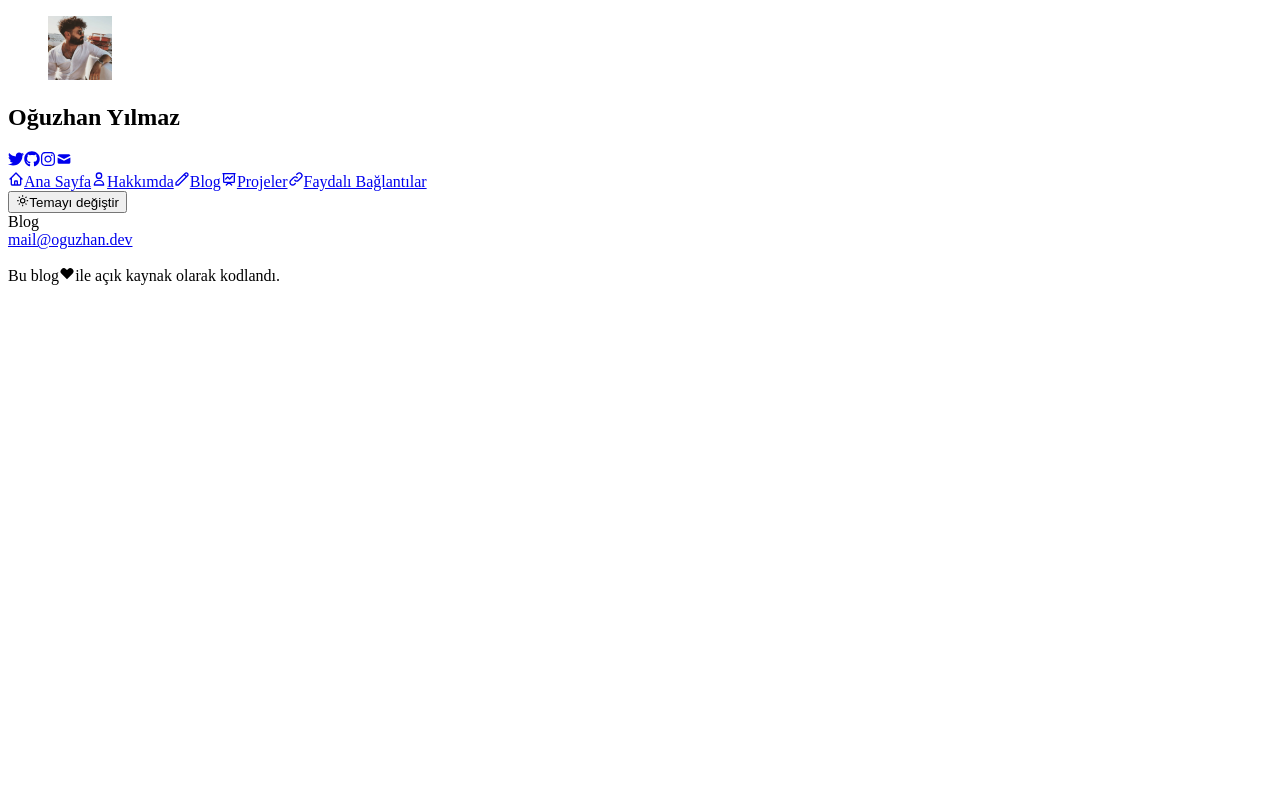
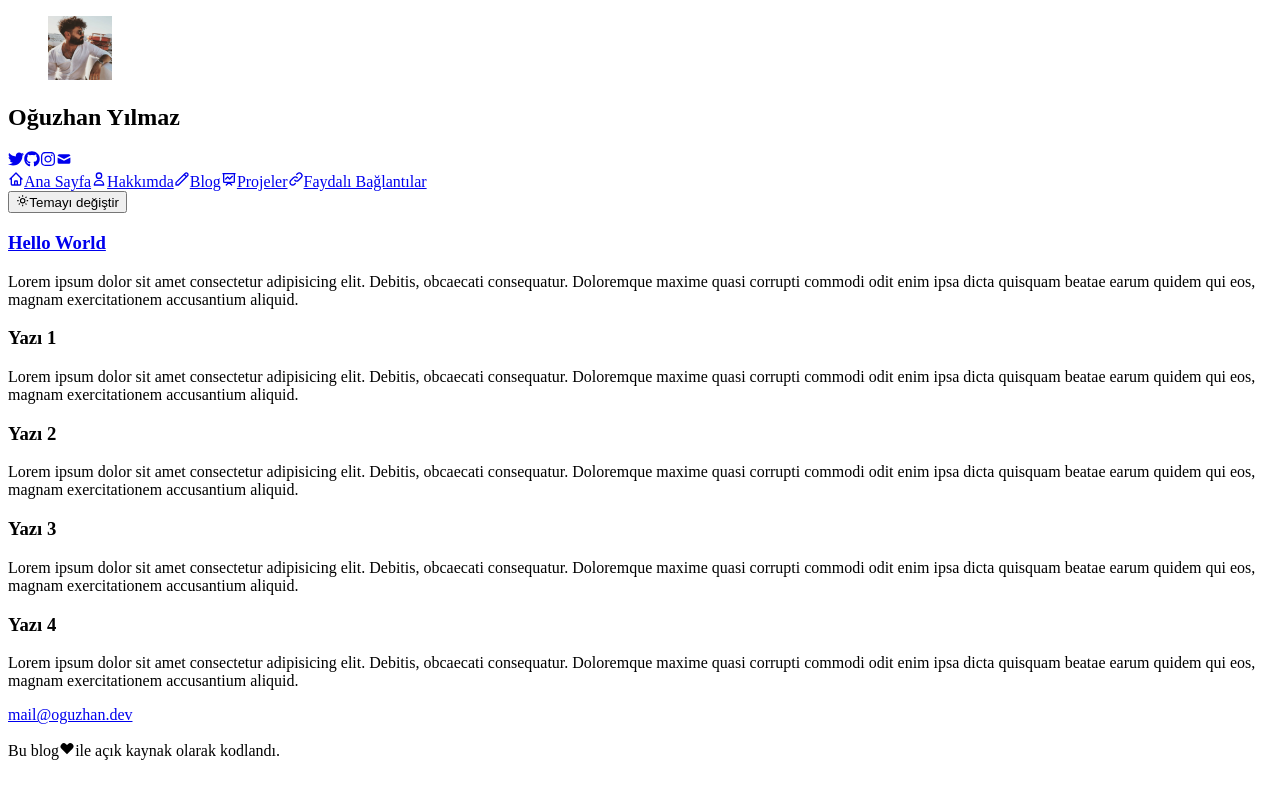
Before and after one commit to owuzan/my-website, a Next.js app: page /blog in a window 1280 px wide. Built offline with nearby package versions, Linux system fonts and the light colour scheme.

Commit message:
Added CommentForm component and new blog path

```diff
--- a/pages/blog.js
+++ /dev/null
@@ -1,3 +0,0 @@
-export default function Home() {
-  return <>Blog</>;
-}
--- /dev/null
+++ b/pages/blog/index.js
@@ -0,0 +1,57 @@
+import Link from "next/link";
+
+export default function Home() {
+  return (
+    <>
+      <div>
+        <Link href="/blog/hello-world">
+          <a>
+            <h3>Hello World</h3>
+          </a>
+        </Link>
+        <p>
+          Lorem ipsum dolor sit amet consectetur adipisicing elit. Debitis,
+          obcaecati consequatur. Doloremque maxime quasi corrupti commodi odit
+          enim ipsa dicta quisquam beatae earum quidem qui eos, magnam
+          exercitationem accusantium aliquid.
+        </p>
+      </div>
+      <div>
+        <h3>Yazı 1</h3>
+        <p>
+          Lorem ipsum dolor sit amet consectetur adipisicing elit. Debitis,
+          obcaecati consequatur. Doloremque maxime quasi corrupti commodi odit
+          enim ipsa dicta quisquam beatae earum quidem qui eos, magnam
+          exercitationem accusantium aliquid.
+        </p>
+      </div>
+      <div>
+        <h3>Yazı 2</h3>
+        <p>
+          Lorem ipsum dolor sit amet consectetur adipisicing elit. Debitis,
+          obcaecati consequatur. Doloremque maxime quasi corrupti commodi odit
+          enim ipsa dicta quisquam beatae earum quidem qui eos, magnam
+          exercitationem accusantium aliquid.
+        </p>
+      </div>
+      <div>
+        <h3>Yazı 3</h3>
+        <p>
+          Lorem ipsum dolor sit amet consectetur adipisicing elit. Debitis,
+          obcaecati consequatur. Doloremque maxime quasi corrupti commodi odit
+          enim ipsa dicta quisquam beatae earum quidem qui eos, magnam
+          exercitationem accusantium aliquid.
+        </p>
+      </div>
+      <div>
+        <h3>Yazı 4</h3>
+        <p>
+          Lorem ipsum dolor sit amet consectetur adipisicing elit. Debitis,
+          obcaecati consequatur. Doloremque maxime quasi corrupti commodi odit
+          enim ipsa dicta quisquam beatae earum quidem qui eos, magnam
+          exercitationem accusantium aliquid.
+        </p>
+      </div>
+    </>
+  );
+}
--- a/pages/hakkimda.js
+++ b/pages/hakkimda.js
@@ -1,4 +1,4 @@
-export default function Home() {
+export default function Hakkimda() {
   return (
     <div className="container max-w-5xl px-4 mx-auto space-y-6">
       <h1 className="text-6xl font-black text-gray-900 text-center">
--- a/pages/index.js
+++ b/pages/index.js
@@ -1,6 +1,7 @@
 import Card from "../components/Card";
 import Badge from "../components/Badge";
 import Button from "../components/Button";
+import Link from "next/link";
 
 export default function Home() {
   return (
```
Also changed, not shown: components/CommentForm.js (added, +59 -0 lines), pages/blog/hello-world.js (added, +83 -0 lines).
